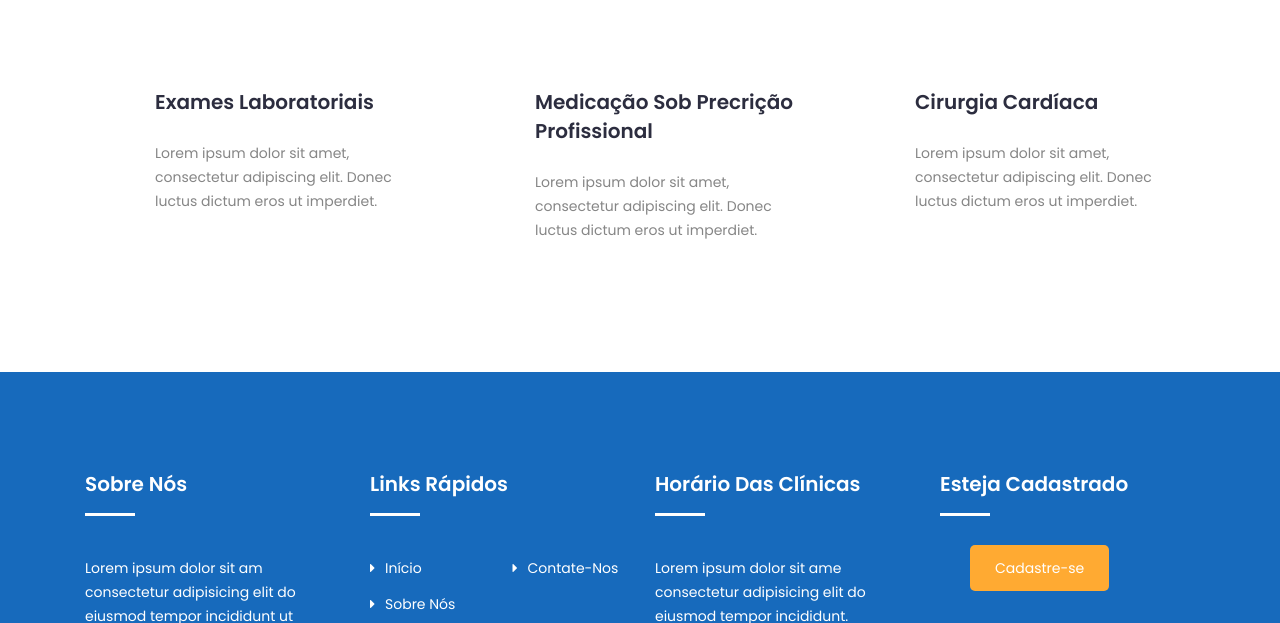
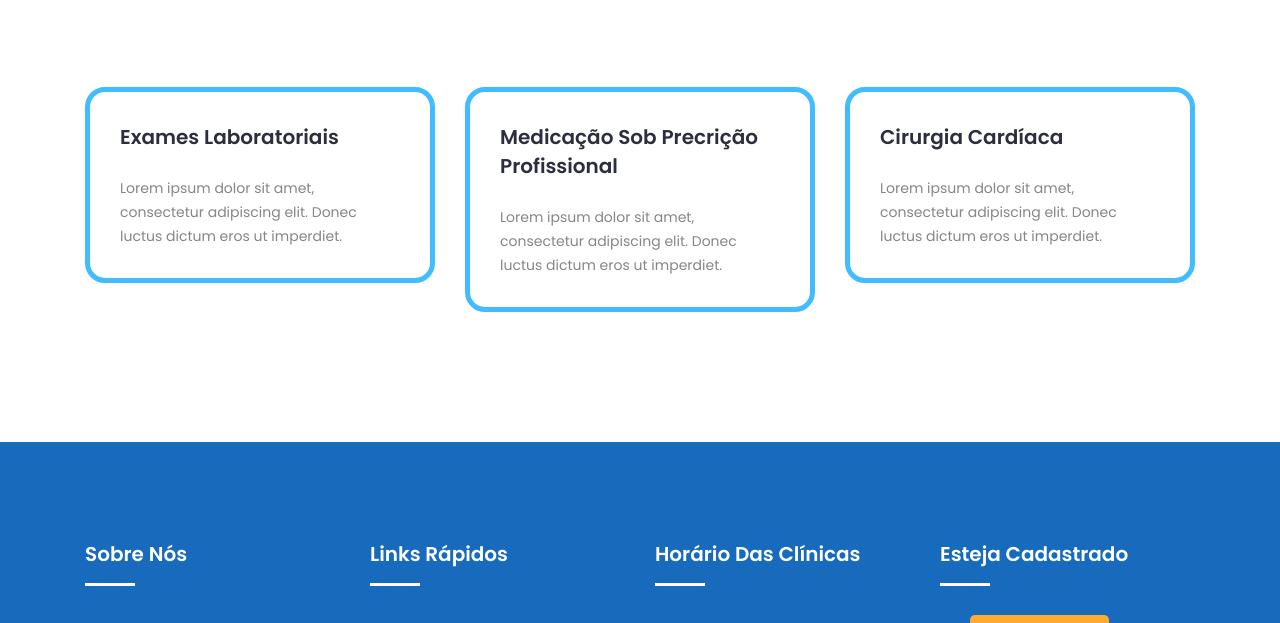
Before and after one commit to eduardovaladao/Projeto-Integrador, a plain HTML site: page site/index.html in a window 1280 px wide. Shown: the part 1720-2343 px from the top of the page. Drawn offline with Linux system fonts and the light colour scheme; a script that the page names is missing.

Commit message:
Aeeeeeeee

```diff
--- a/site/index.html
+++ b/site/index.html
@@ -95,7 +95,7 @@
 								<div class="main-menu">
 									<nav class="navigation">
 										<ul class="nav menu">
-											<li class="active"><a href="#">Home <i class="icofont-rounded-down"></i></a>
+											<li class="active"><a href="#">Início<i class="icofont-rounded-down"></i></a>
 											<li><a href="#">Doutores </a></li>
 											<li><a href="#">Serviços </a></li>
 											<li><a href="#">Contate-nos</a></li>
@@ -260,7 +260,7 @@
 				<div class="row">
 					<div class="col-lg-4 col-md-6 col-12">
 						<!-- Start Single Service -->
-						<div class="single-service">
+						<div class="single-service" style="border: 5px solid rgb(64, 188, 255); border-radius: 20px; padding: 30px;">
 							<!--<i class="icofont icofont-prescription"></i>-->
 							<h4><a href="service-details.html">Exames laboratoriais</a></h4>
 							<p>Lorem ipsum dolor sit amet, consectetur adipiscing elit. Donec luctus dictum eros ut imperdiet. </p>
@@ -269,7 +269,7 @@
 					</div>
 					<div class="col-lg-4 col-md-6 col-12">
 						<!-- Start Single Service -->
-						<div class="single-service">
+						<div class="single-service" style="border: 5px solid rgb(64, 188, 255); border-radius: 20px; padding: 30px;">
 							<!--<i class="icofont icofont-tooth"></i>-->
 							<h4><a href="service-details.html">Medicação sob precrição profissional</a></h4>
 							<p>Lorem ipsum dolor sit amet, consectetur adipiscing elit. Donec luctus dictum eros ut imperdiet. </p>
@@ -278,7 +278,7 @@
 					</div>
 					<div class="col-lg-4 col-md-6 col-12">
 						<!-- Start Single Service -->
-						<div class="single-service">
+						<div class="single-service" style="border: 5px solid rgb(64, 188, 255); border-radius: 20px; padding: 30px;">
 							<!--<i class="icofont icofont-heart-alt"></i>-->
 							<h4><a href="service-details.html">Cirurgia cardíaca</a></h4>
 							<p>Lorem ipsum dolor sit amet, consectetur adipiscing elit. Donec luctus dictum eros ut imperdiet. </p>
```
